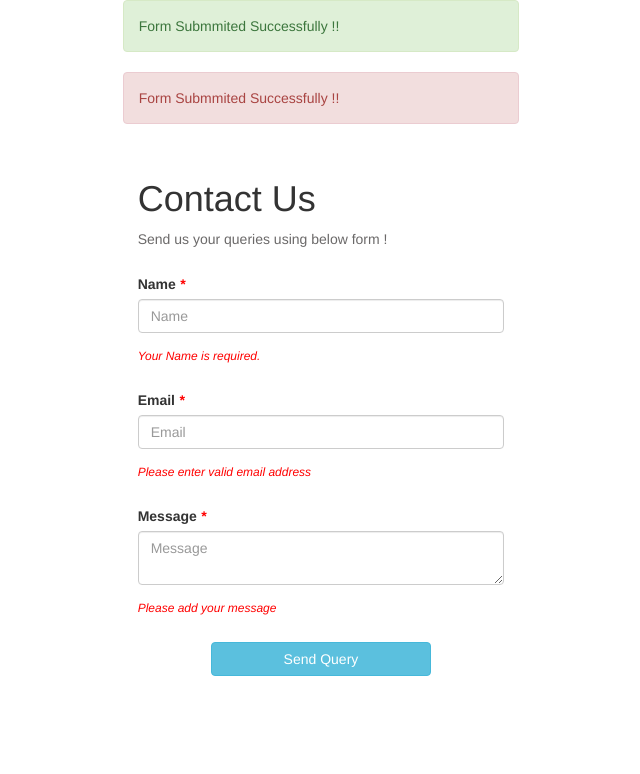
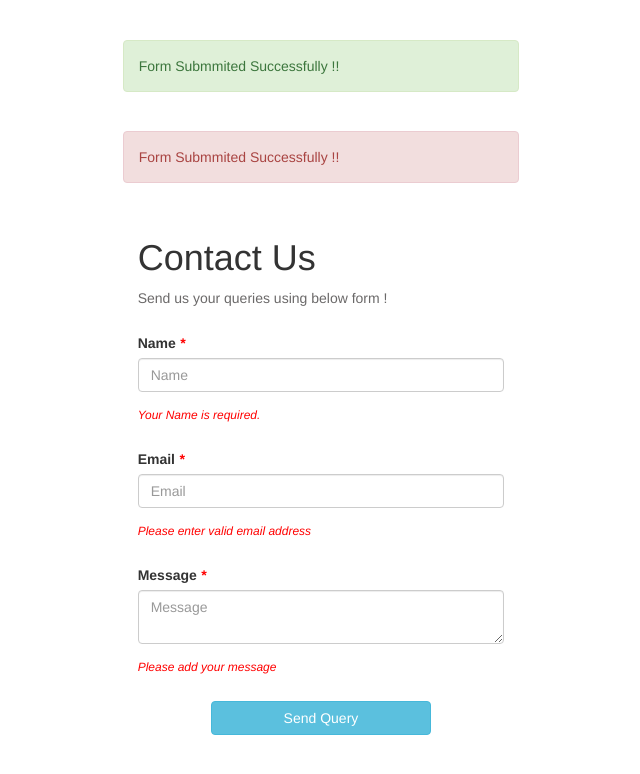
Before and after one commit to arulgetdata/contactForm, a website: page index.html in a window 1280 px wide. Shown: the whole page, without its empty margins (319-959 px from the left). Drawn offline with nearby package versions, Linux system fonts and the light colour scheme; files that its build step writes are made by us from their sources.

Commit message:
alert top fix

```diff
--- a/index.html
+++ b/index.html
@@ -13,8 +13,8 @@
 <body ng-controller="mainController">
 
     <div class="col-md-4 col-md-offset-4 col-sm-12">
-        <div class="alert alert-success" role="alert" ng-if="formSubmitSuccess">Form Submmited Successfully !!</div>
-        <div class="alert alert-danger" role="alert" ng-if="formSubmitError">Form Submmited Successfully !!</div>
+        <div class="alert alert-success message-top-alignment" role="alert" ng-if="formSubmitSuccess">Form Submmited Successfully !!</div>
+        <div class="alert alert-danger message-top-alignment" role="alert" ng-if="formSubmitError">Form Submmited Successfully !!</div>
         <div ng-hide="formSubmitSuccess" class="form-wrapper">
             <h1>Contact Us</h1>
             <p class="slight-visibility">Send us your queries using below form !</p>
--- a/style/style.css
+++ b/style/style.css
@@ -37,6 +37,9 @@ input.ng-invalid.ng-touched,textarea.ng-invalid.ng-touched {
     width: 60%;
     margin-left: 20%;
 }
+.message-top-alignment{
+    margin-top: 10%;
+}
 
 
 @media screen and (max-width: 767px) {
```
